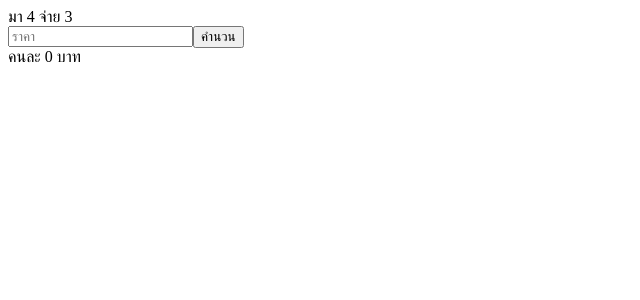
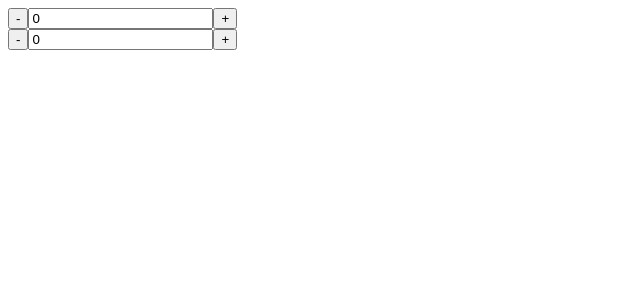
Before and after one commit to earth774/angular-beginer-learning, an Angular app: page / in a window 1280 px wide. Shown: the top 300 px of the page, without its empty margins (0-640 px from the left). Built offline with nearby package versions, Linux system fonts and the light colour scheme.

Commit message:
create component first

```diff
--- a/src/app/action-bar/action-bar.component.html
+++ b/src/app/action-bar/action-bar.component.html
@@ -1 +1,3 @@
-<p>action-bar works!</p>
+<button type="button" (click)="decrease()">-</button>
+<input type="text" [value]="counter" />
+<button type="button" (click)="increase()">+</button>
--- a/src/app/action-bar/action-bar.component.ts
+++ b/src/app/action-bar/action-bar.component.ts
@@ -3,13 +3,20 @@ import { Component, OnInit } from '@angular/core';
 @Component({
   selector: 'app-action-bar',
   templateUrl: './action-bar.component.html',
-  styleUrls: ['./action-bar.component.scss']
+  styleUrls: ['./action-bar.component.scss'],
 })
 export class ActionBarComponent implements OnInit {
+  counter: number = 0;
+  constructor() {}
 
-  constructor() { }
+  ngOnInit(): void {}
 
-  ngOnInit(): void {
+  decrease() {
+    if (this.counter - 1 <= 0) return;
+    this.counter--;
   }
-
+  increase() {
+    if (this.counter + 1 > 100) return;
+    this.counter++;
+  }
 }
--- a/src/app/app.component.html
+++ b/src/app/app.component.html
@@ -1,17 +1,2 @@
-<!-- First  -->
-<!-- Hello World Angular
-This is my title {{title}}
-<br/>
-My village ninja's name is {{ninjaName}}
-
-<button type="button" (click)="ninjaConsole()">Console ninja</button>
-<button type="button" (click)="changeNinjaName('sakura')">Change ninja to Sakura</button> -->
-
-<!-- Project Buffet -->
-มา 4 จ่าย 3
-<div>
-  <input type="text" #priceBuffetInput placeholder="ราคา">
-  <button type="button" (click)="calcBuffet(priceBuffetInput.value)">คำนวน</button>
-</div>
-
-<span>คนละ {{value}} บาท</span>
+<app-action-bar></app-action-bar> <br />
+<app-action-bar></app-action-bar>
```
